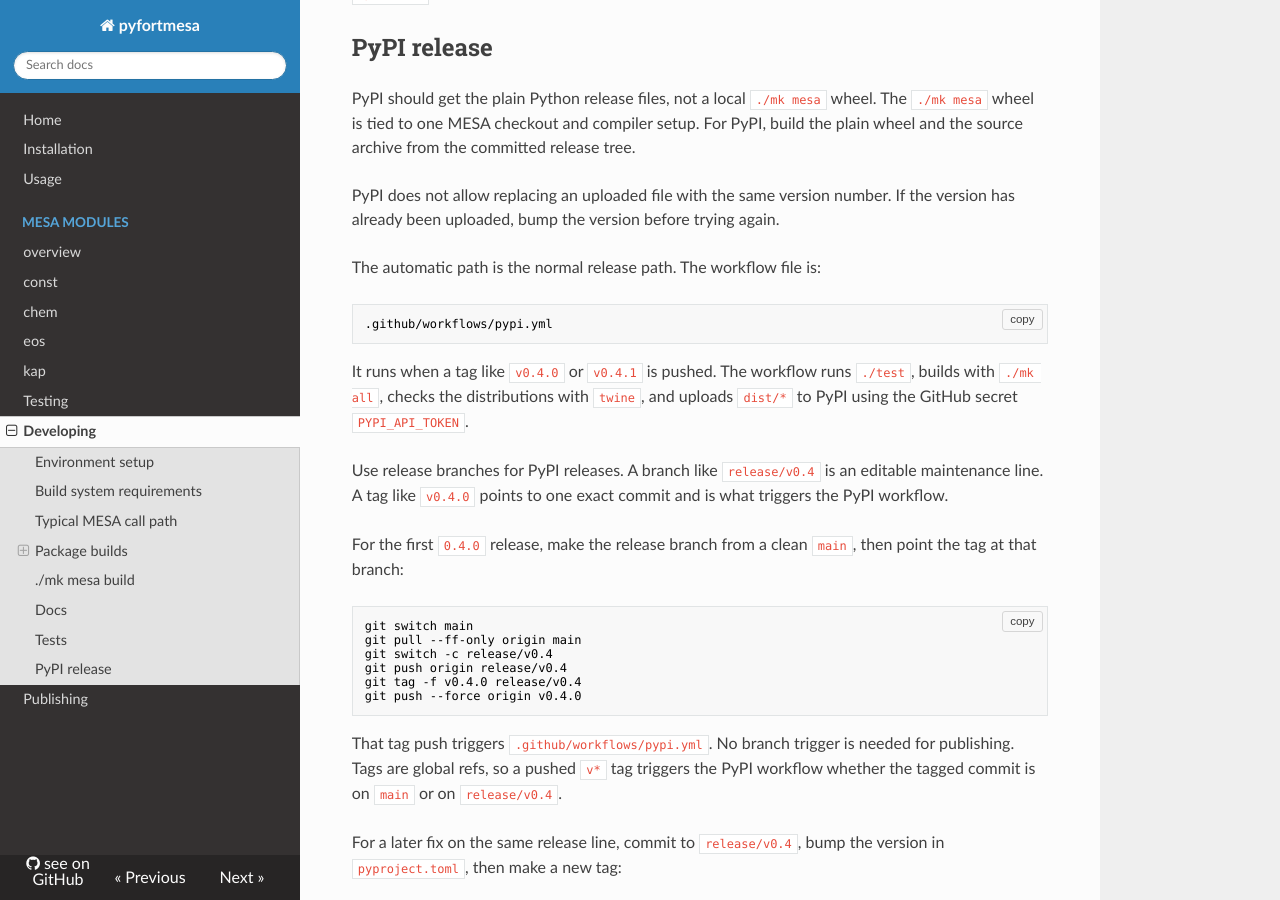
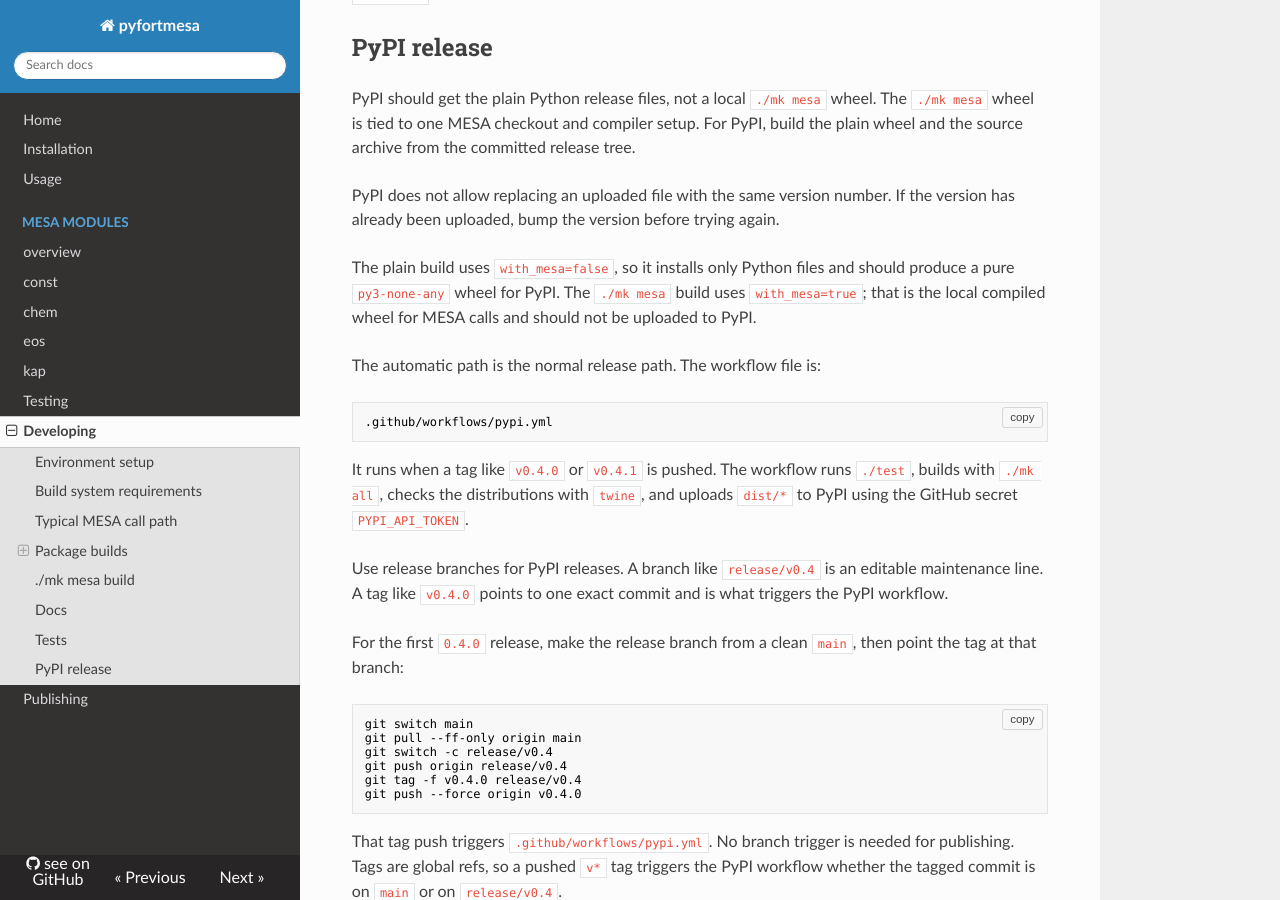
Before and after one commit to Debraheem/pyfortmesa, an MkDocs documentation site: the page built from docs/developing.md, in a window 1280 px wide and 900 px high, scrolled down 6594 px. Built offline with MkDocs 1.6.1, drawn with Linux system fonts in a browser that asks for light colours; nearby versions of some CDN libraries.

Commit message:
fix pure python release wheel

````diff
--- a/docs/developing.md
+++ b/docs/developing.md
@@ -359,6 +359,11 @@
 PyPI does not allow replacing an uploaded file with the same version number. If
 the version has already been uploaded, bump the version before trying again.
 
+The plain build uses `with_mesa=false`, so it installs only Python files and
+should produce a pure `py3-none-any` wheel for PyPI. The `./mk mesa` build uses
+`with_mesa=true`; that is the local compiled wheel for MESA calls and should
+not be uploaded to PyPI.
+
 The automatic path is the normal release path. The workflow file is:
 
 ```text
````
Also changed, not shown: 1 other file.
